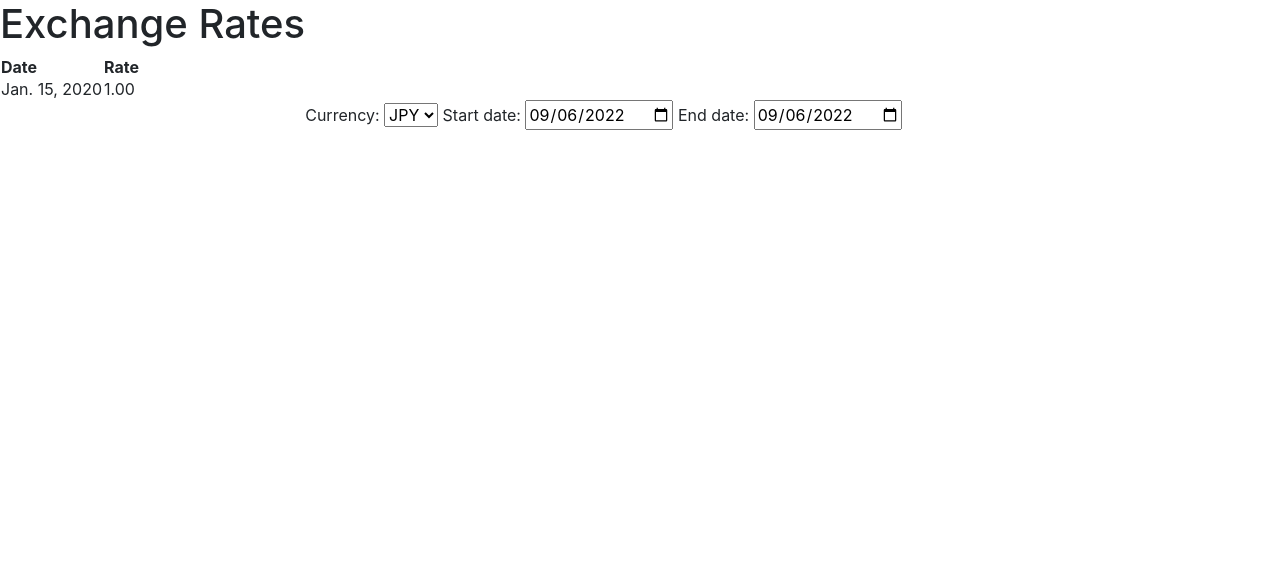
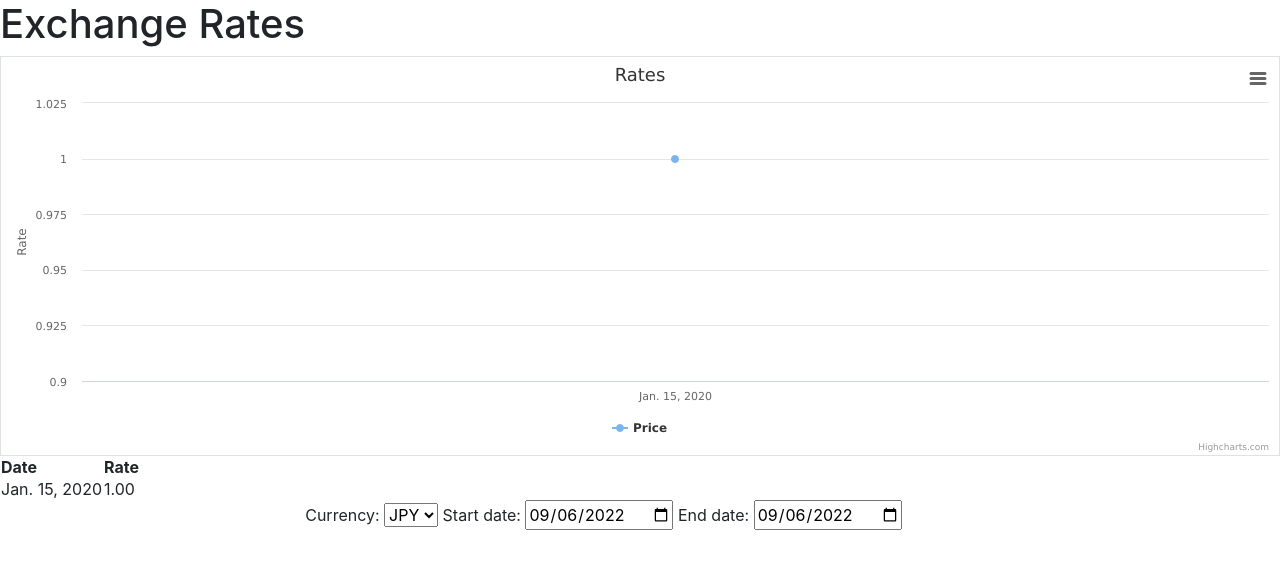
Before and after one commit to MultiFe22/currency-viewer, a Django app: template currencies/templates/currencies/index.html in a window 1280 px wide. Shown: the top 569 px of the page. Run offline with Django 4.2, Linux system fonts and the light colour scheme; the template is opened without the code that fills it: values that come from a table or form of the project are taken from there, others are empty; tables that the repository leaves empty hold one stand-in row (values such as "Sample post"); some libraries are stand-ins or nearby versions.

Commit message:
Integrated highcharts

```diff
--- a/currencies/templates/currencies/index.html
+++ b/currencies/templates/currencies/index.html
@@ -6,9 +6,13 @@
     <link rel="stylesheet" href="{% static 'css/bootstrap.min.css' %}">
     <script src="{% static 'js/bootstrap.min.js' %}"></script>
     <script src="{% static 'js/refresh.js' %}"></script>
+    <script src="https://code.highcharts.com/highcharts.js"></script>
+    <script src="https://code.highcharts.com/modules/exporting.js"></script>
+    <script src="https://code.highcharts.com/modules/export-data.js"></script>
 </head>
 <body>
     <h1>Exchange Rates</h1>
+    <div class="border" id="container" style="min-width: 310px; height: 400px; margin: 0 auto"></div>
     {% for rate in rates %}
 
     <table>
@@ -31,4 +35,55 @@
         </form>
     </div>
 
+
+    <script>
+        var _categories = [
+            {% for rate in rates %}
+                '{{ rate.date }}',
+            {% endfor %}
+        ];
+
+        var _rates = [
+            {% for rate in rates %}
+                {{ rate.value }},
+            {% endfor %}
+        ];
+        Highcharts.chart('container', {
+        chart: {
+                type: 'line'
+        },
+        title: {
+                text: 'Rates'
+        },
+        xAxis: {
+                categories: _categories,
+                crosshair: true
+        },
+        yAxis: {
+                min: Math.min(..._rates)*0.9,
+                title: {
+            text: 'Rate'
+                }
+        },
+        tooltip: {
+                headerFormat: '<span style="font-size:10px">{point.key}</span><table>',
+                pointFormat: '<tr><td style="color:{series.color};padding:0">{series.name}: </td>' +
+            '<td style="padding:0"><b>{point.y:.2f} USD</b></td></tr>',
+                footerFormat: '</table>',
+                shared: true,
+                useHTML: true
+        },
+        plotOptions: {
+                column: {
+            pointPadding: 0.2,
+            borderWidth: 0
+          }
+        },
+        series: [{
+                name: 'Price',
+                data: _rates
+        }]
+        });
+        </script>
+
 </html>
```
